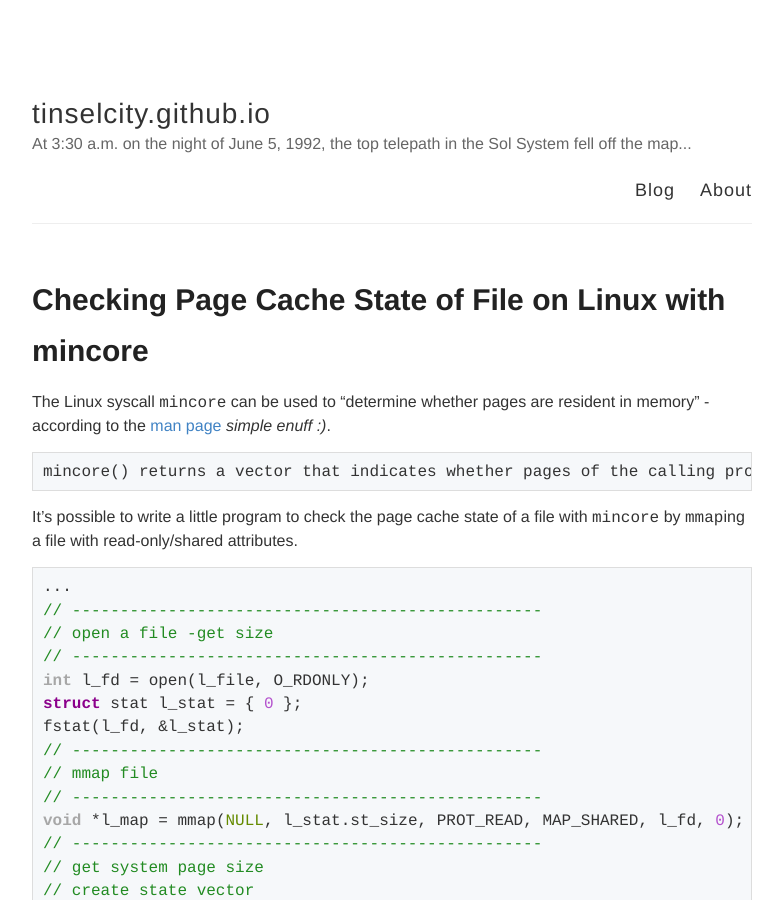
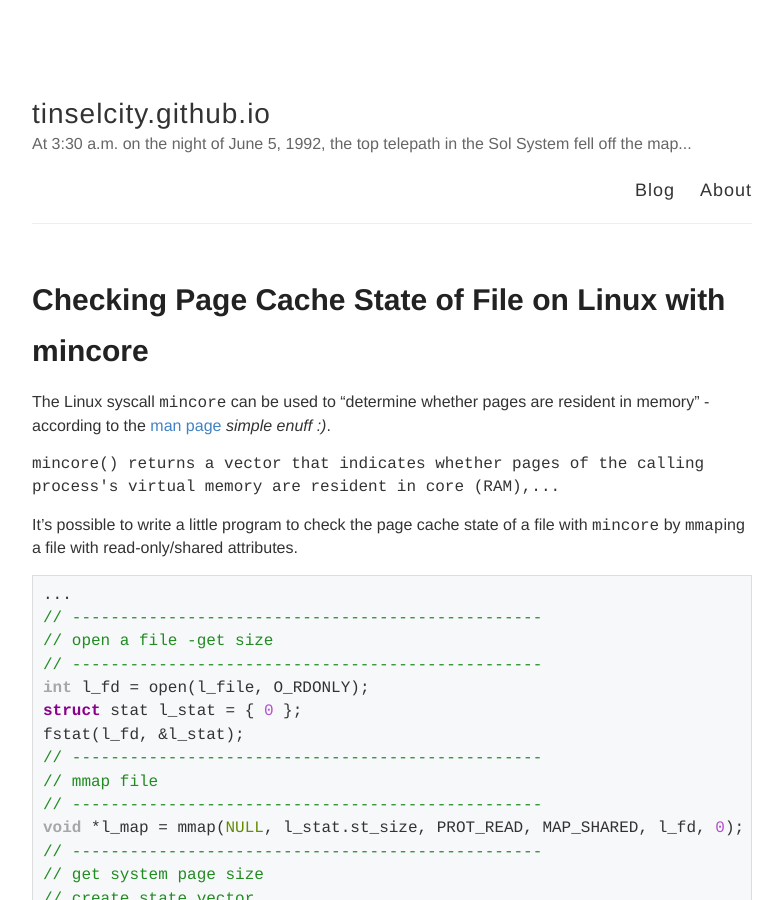
Before and after one commit to tinselcity/tinselcity.github.io, a Jekyll site: the page built from _posts/2019-6-1-File-In-Cache.md, in a window 1280 px wide and 900 px high. Shown: the whole window, without its empty margins (248-1031 px from the left). Built offline with Jekyll 4.4.1, drawn with Linux system fonts in a browser that asks for light colours.

Commit message:
blog updates.

````diff
--- a/_posts/2019-6-1-File-In-Cache.md
+++ b/_posts/2019-6-1-File-In-Cache.md
@@ -5,9 +5,7 @@
 
 The Linux syscall `mincore` can be used to "determine whether pages are resident in memory" -according to the [man page](http://man7.org/linux/man-pages/man2/mincore.2.html) _simple enuff :)_.
 
-```
-mincore() returns a vector that indicates whether pages of the calling process's virtual memory are resident in core (RAM), and  so  will  not cause  a  disk  access  (page fault) if referenced.  The kernel returns residency information about the pages starting at the address addr, and continuing for length bytes.
-```
+`mincore() returns a vector that indicates whether pages of the calling process's virtual memory are resident in core (RAM),...`
 
 It's possible to write a little program to check the page cache state of a file with `mincore` by `mmap`ing a file with read-only/shared attributes.
 
@@ -40,9 +38,7 @@
 After the mincore call the state vector will contain either: 1 if the page resident in memory or 0 if not resident.
 
 Or more precisely from the man page:
-```
-On return, the least signif‐icant bit of each byte will be set if the corresponding page is currently resident in memory, and be clear otherwise.
-```
+`On return, the least signif‐icant bit of each byte will be set if the corresponding page is currently resident in memory, and be clear otherwise.`
 
 A little example using a [test program](https://github.com/tinselcity/experiments/tree/master/mincore)
 
````
